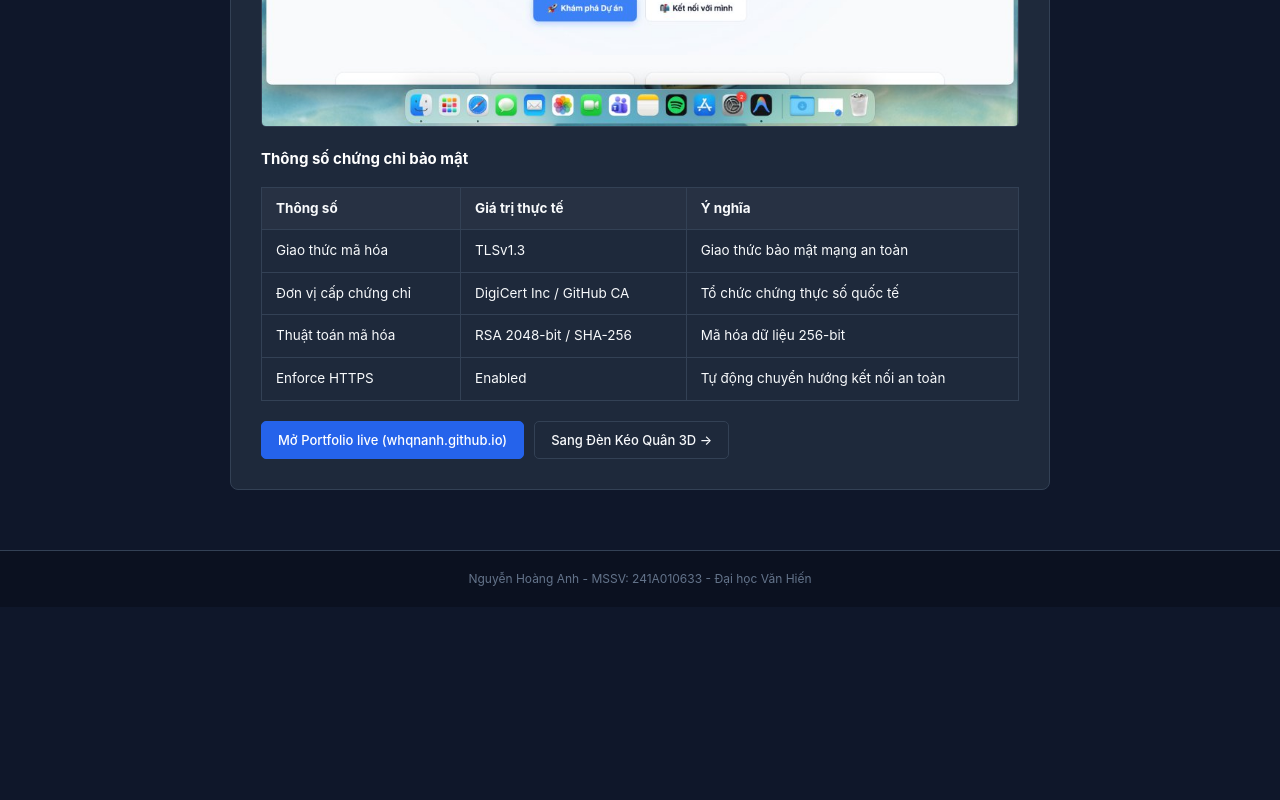
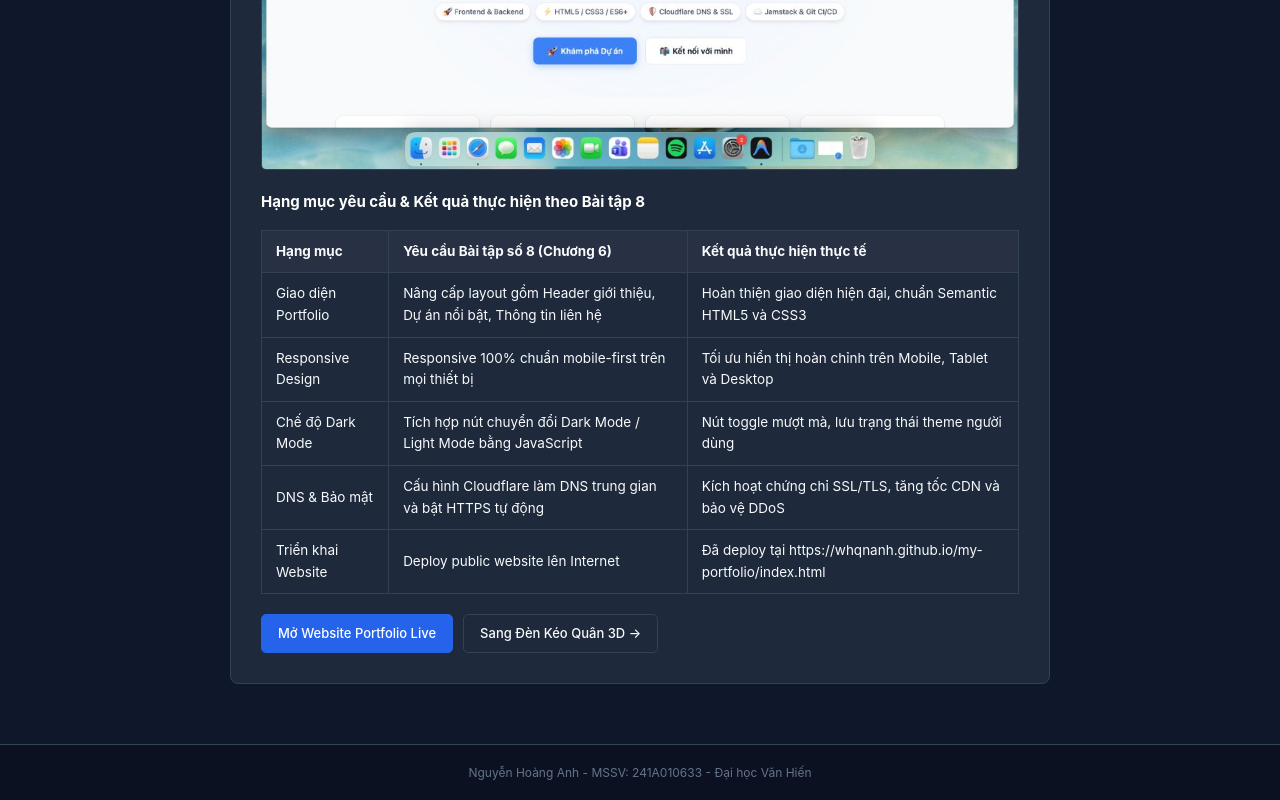
Before and after one commit to whqnanh/bai-tap-24, a plain HTML site: page bai22.html in a window 1280 px wide. Shown: the part 685-1485 px from the top of the page. Before the commit the page ends 1292 px from the top, so only its background shows below. Drawn offline with Linux system fonts and the light colour scheme.

Commit message:
Cap nhat noi dung Bai 22 theo dung de Bai thuc hanh so 8 Chuong 6 Portfolio chuyen nghiep

```diff
--- a/bai22.html
+++ b/bai22.html
@@ -3,7 +3,7 @@
 <head>
   <meta charset="UTF-8">
   <meta name="viewport" content="width=device-width, initial-scale=1.0">
-  <title>Bài tập 22: Bảo Mật SSL/HTTPS - MSSV: 241A010633</title>
+  <title>Bài tập 22: Dự Án Tổng Hợp Portfolio - MSSV: 241A010633</title>
   <link rel="stylesheet" href="css/style.css">
   <style>
     .detail-container { max-width: 860px; margin: 30px auto 60px; }
@@ -90,54 +90,59 @@
 
     <div class="report-card">
       <div style="margin-bottom: 12px;">
-        <span class="tag">Bài tập 22</span>
+        <span class="tag">Bài tập 22 - Chương 6</span>
       </div>
 
-      <h1 style="font-size: 22px; margin-bottom: 8px; color: #fff;">Bảo Mật SSL/HTTPS &amp; Custom Domain</h1>
+      <h1 style="font-size: 22px; margin-bottom: 8px; color: #fff;">Dự Án Tổng Hợp – Portfolio Chuyên Nghiệp (Bài Thực Hành Số 8)</h1>
       <p style="color: var(--text-muted); font-size: 13.5px;">
-        Cấu hình chứng chỉ số TLS 1.3 DigiCert 256-bit, tính năng Enforce HTTPS và bản ghi CNAME cho Custom Domain.
+        Nội dung theo tập tin Chương 6. DomainName &amp; Hosting - Bài tập thực hành số 8: Xây dựng dự án Portfolio cá nhân nâng cao với thiết kế Responsive 100%, chế độ Dark Mode toggle bằng JavaScript, kết nối Cloudflare DNS trung gian và kích hoạt bảo mật HTTPS toàn diện.
       </p>
 
       <div class="media-box">
-        <img src="images/result-bt22.jpg" alt="Kết quả Bài tập 22">
+        <img src="images/result-bt22.jpg" alt="Kết quả Bài tập 22 - Dự án Portfolio">
       </div>
 
-      <h3 style="color: #fff; margin: 18px 0 8px; font-size: 15px;">Thông số chứng chỉ bảo mật</h3>
+      <h3 style="color: #fff; margin: 18px 0 8px; font-size: 15px;">Hạng mục yêu cầu &amp; Kết quả thực hiện theo Bài tập 8</h3>
       <table class="table-custom">
         <thead>
           <tr>
-            <th>Thông số</th>
-            <th>Giá trị thực tế</th>
-            <th>Ý nghĩa</th>
+            <th>Hạng mục</th>
+            <th>Yêu cầu Bài tập số 8 (Chương 6)</th>
+            <th>Kết quả thực hiện thực tế</th>
           </tr>
         </thead>
         <tbody>
           <tr>
-            <td>Giao thức mã hóa</td>
-            <td>TLSv1.3</td>
-            <td>Giao thức bảo mật mạng an toàn</td>
+            <td>Giao diện Portfolio</td>
+            <td>Nâng cấp layout gồm Header giới thiệu, Dự án nổi bật, Thông tin liên hệ</td>
+            <td>Hoàn thiện giao diện hiện đại, chuẩn Semantic HTML5 và CSS3</td>
           </tr>
           <tr>
-            <td>Đơn vị cấp chứng chỉ</td>
-            <td>DigiCert Inc / GitHub CA</td>
-            <td>Tổ chức chứng thực số quốc tế</td>
+            <td>Responsive Design</td>
+            <td>Responsive 100% chuẩn mobile-first trên mọi thiết bị</td>
+            <td>Tối ưu hiển thị hoàn chỉnh trên Mobile, Tablet và Desktop</td>
           </tr>
           <tr>
-            <td>Thuật toán mã hóa</td>
-            <td>RSA 2048-bit / SHA-256</td>
-            <td>Mã hóa dữ liệu 256-bit</td>
+            <td>Chế độ Dark Mode</td>
+            <td>Tích hợp nút chuyển đổi Dark Mode / Light Mode bằng JavaScript</td>
+            <td>Nút toggle mượt mà, lưu trạng thái theme người dùng</td>
           </tr>
           <tr>
-            <td>Enforce HTTPS</td>
-            <td>Enabled</td>
-            <td>Tự động chuyển hướng kết nối an toàn</td>
+            <td>DNS &amp; Bảo mật</td>
+            <td>Cấu hình Cloudflare làm DNS trung gian và bật HTTPS tự động</td>
+            <td>Kích hoạt chứng chỉ SSL/TLS, tăng tốc CDN và bảo vệ DDoS</td>
+          </tr>
+          <tr>
+            <td>Triển khai Website</td>
+            <td>Deploy public website lên Internet</td>
+            <td>Đã deploy tại https://whqnanh.github.io/my-portfolio/index.html</td>
           </tr>
         </tbody>
       </table>
 
       <div style="margin-top: 20px; display: flex; gap: 10px; flex-wrap: wrap;">
         <a href="https://whqnanh.github.io/my-portfolio/index.html" target="_blank" rel="noopener" class="btn btn-primary">
-          Mở Portfolio live (whqnanh.github.io)
+          Mở Website Portfolio Live
         </a>
         <a href="den-keo-quan.html" class="btn">
           Sang Đèn Kéo Quân 3D &rarr;
```
Also changed, not shown: index.html (+6 -4 lines).
